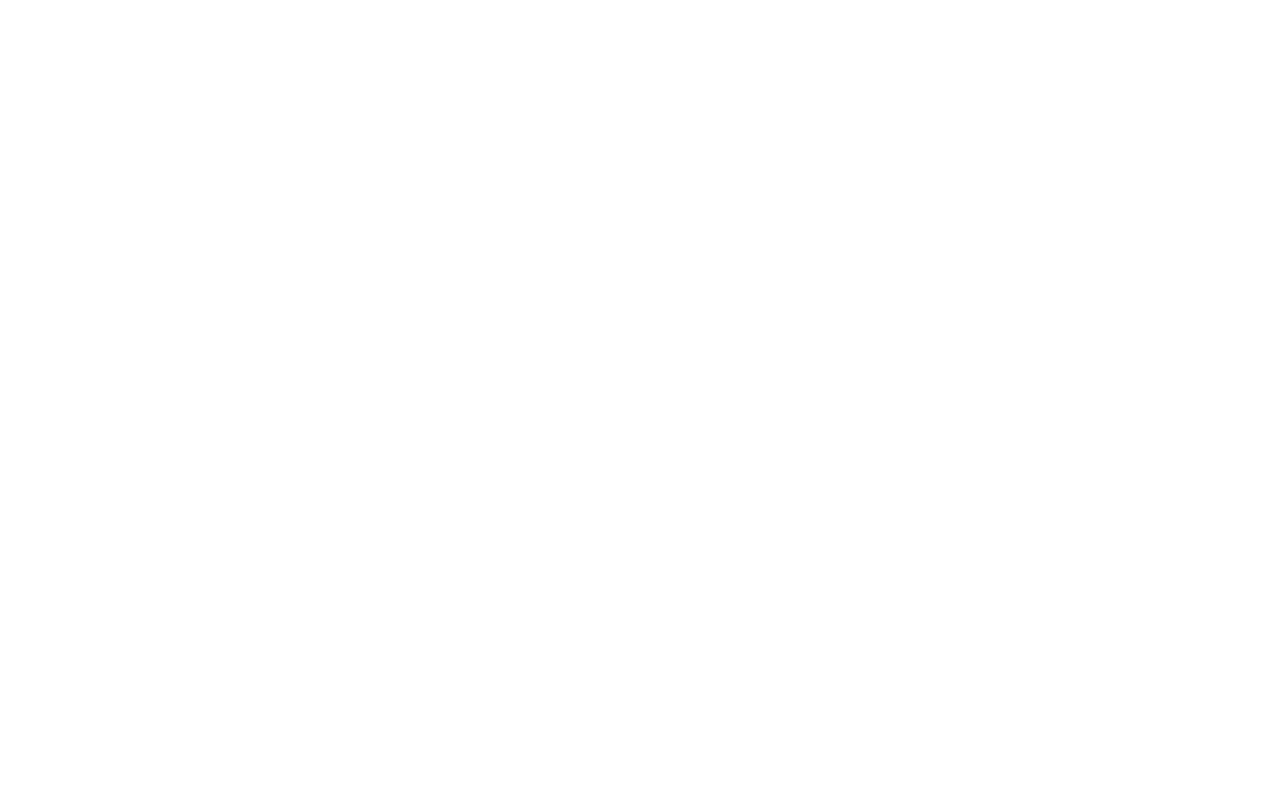
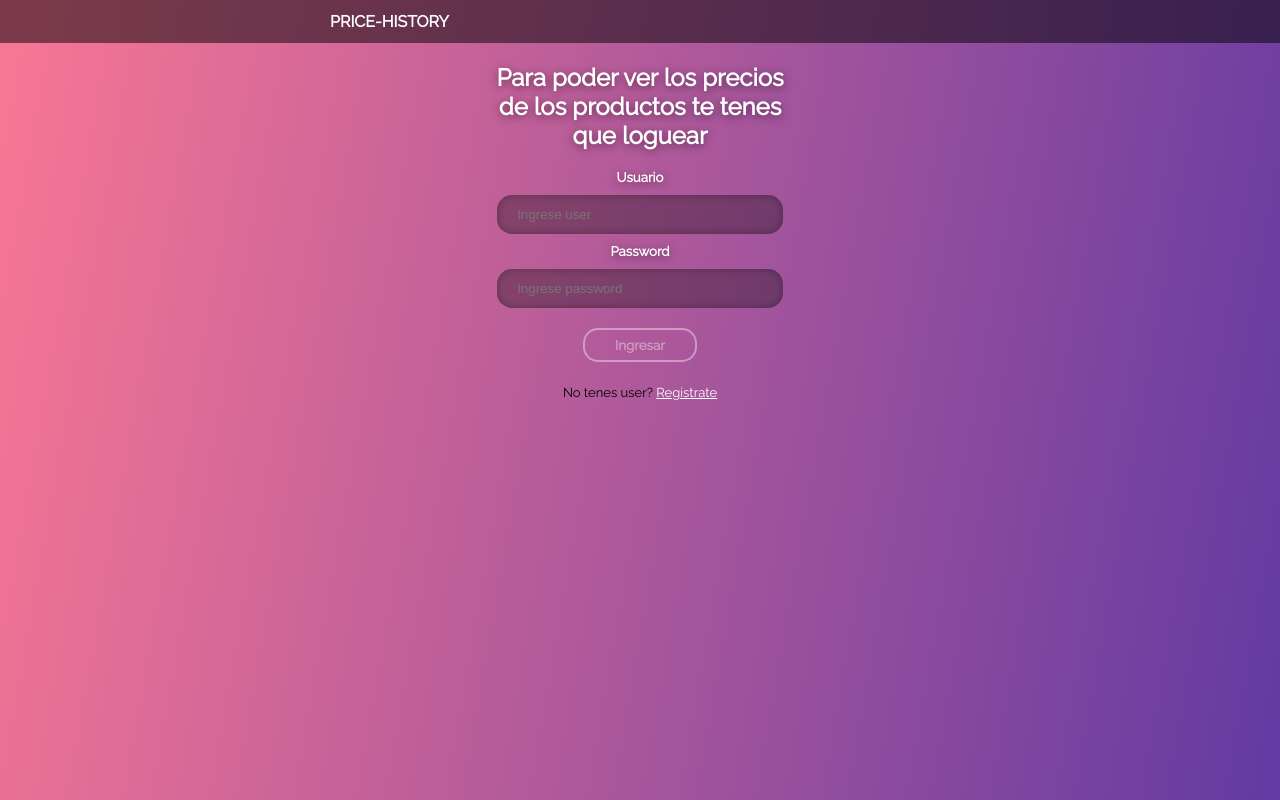
Before and after one commit to gkoutian/price-history, a React (Create React App) app: page /price-history/ in a window 1280 px wide. Built offline with nearby package versions, Linux system fonts and the light colour scheme.

Commit message:
Arreglos react-router

```diff
--- a/package.json
+++ b/package.json
@@ -2,7 +2,7 @@
   "name": "price-history",
   "version": "0.1.0",
   "private": true,
-  "homepage": "https://gkoutian.github.io/price-history",
+  "homepage" : "http://www.gustavokoutian.com/proyectos/price-history/",
   "dependencies": {
     "react": "^16.0.0",
     "react-dom": "^16.0.0",
--- a/src/App.js
+++ b/src/App.js
@@ -28,7 +28,8 @@ export default class App extends React.Component {
             <div className="App">
                 <header className="App-Header">
                     <div className="App-header-container">
-                        <h1 className="App-Header__h1"><a href={process.env.PUBLIC_URL + '/'}>Price History</a></h1>
+                        <h1 className="App-Header__h1"><a href={process.env.PUBLIC_URL + '/'}>Price-History</a> </h1>
+
                         {this.state.login ?
                          <button onClick={this.borrarToken}>Salir</button>
                          :
@@ -39,9 +40,8 @@ export default class App extends React.Component {
                 <div className="App-Intro">
                 {
                     this.state.login ?
-                        <Router>
+                        <Router basename={'/price-history'}>
                             <div className="contenedor">
-                                <Route basename="/price-history"/>
                                 <Route path={process.env.PUBLIC_URL + '/'} exact={true} component={Search}/>
                                 <Route path={process.env.PUBLIC_URL + '/nuevo-producto'} exact={true} component={newProduct}/>
                                 <Route
@@ -57,7 +57,7 @@ export default class App extends React.Component {
                             </div>
                         </Router>
                         :
-                        <Router>
+                        <Router basename={'/price-history'}>
                             <div>
                                 <Route path={process.env.PUBLIC_URL + '/'} exact={true} component={Login} />
                                 <Route path={process.env.PUBLIC_URL + '/register'} exact={true} component={Register} />
```
